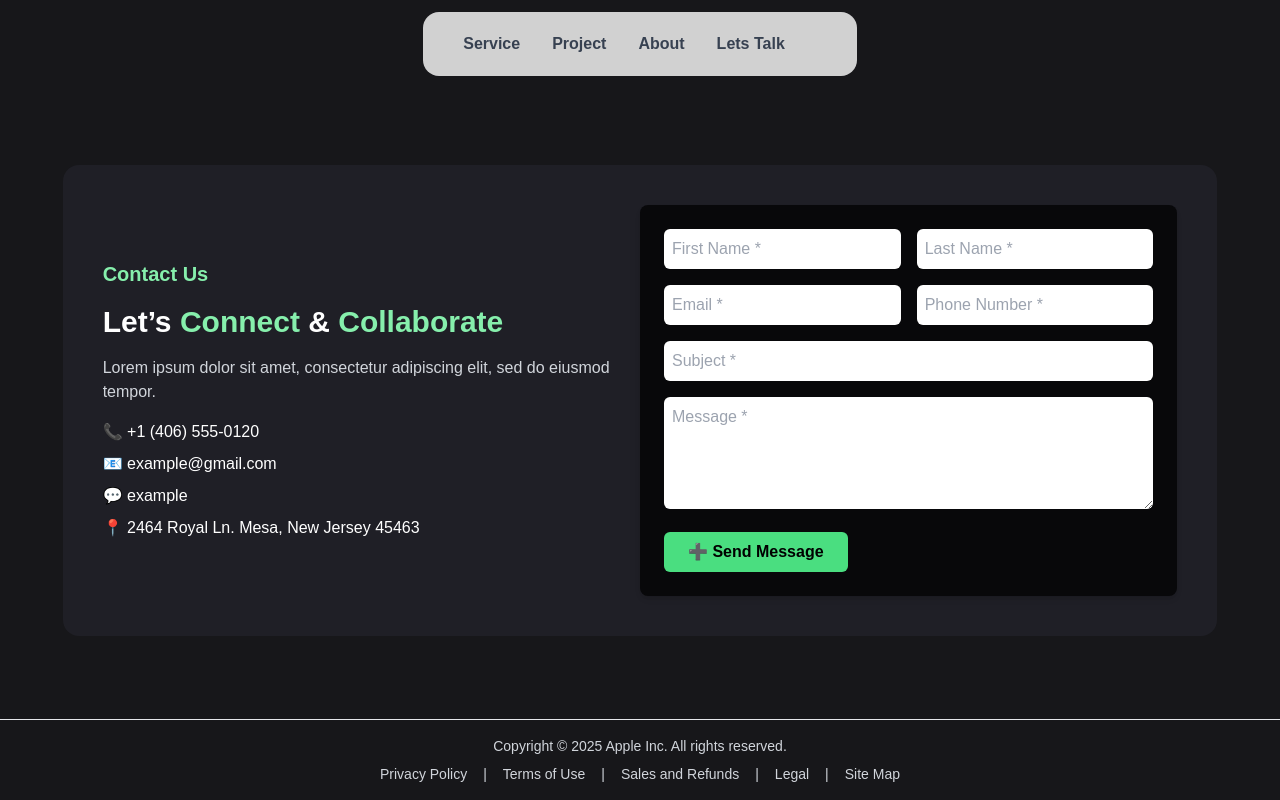
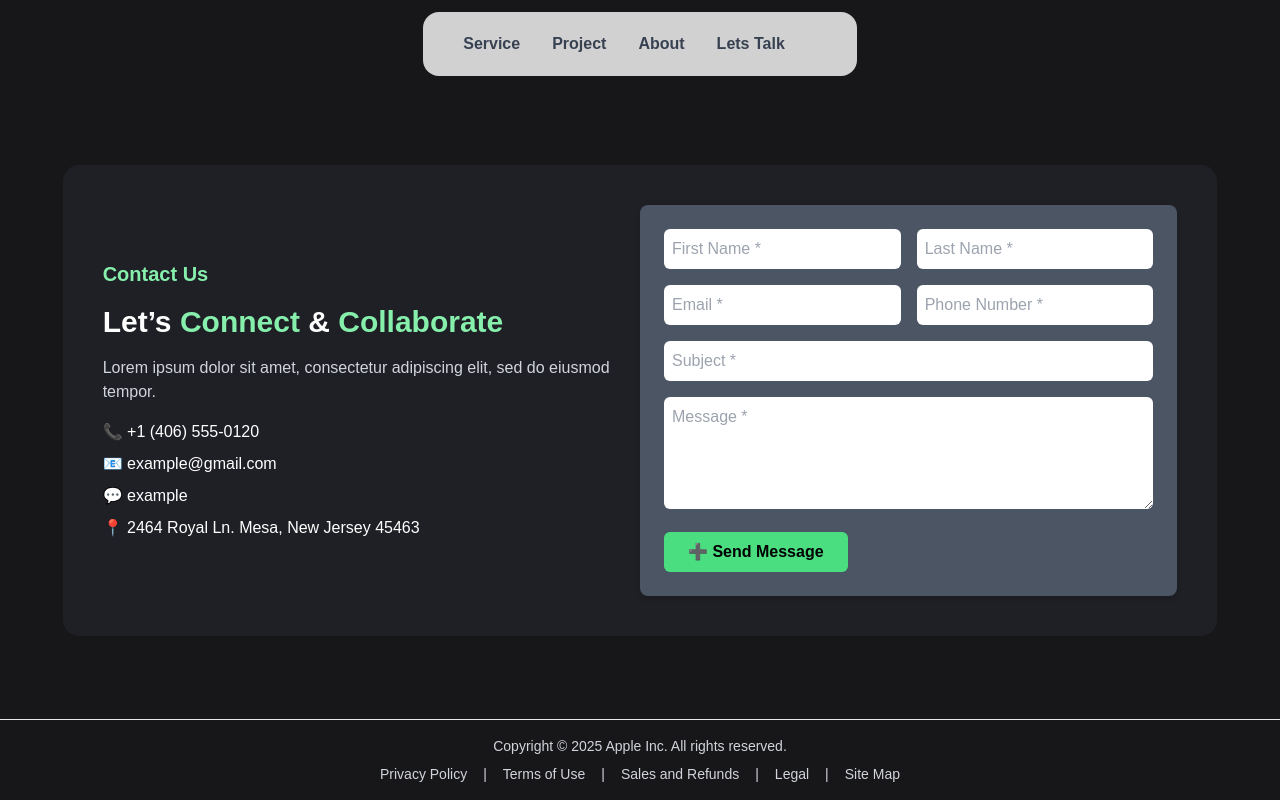
Before and after one commit to Pathum-Hettiarachchi/test_next_js_and_tailwind_css, a Next.js app: page /contact in a window 1280 px wide. Built offline with nearby package versions, Linux system fonts and the light colour scheme.

Commit message:
components backgroung change

```diff
--- a/app/Components/ContactSection.tsx
+++ b/app/Components/ContactSection.tsx
@@ -24,7 +24,7 @@ const ContactSection = () => {
       </div>
 
       {/* Right Section - Form */}
-      <div className="md:w-1/2 bg-cardbg2 p-6 rounded-lg shadow-md">
+      <div className="md:w-1/2 bg-gray-600 p-6 rounded-lg shadow-md">
         <div className="grid grid-cols-1 md:grid-cols-2 gap-4">
           <input type="text" placeholder="First Name *" className="p-2 rounded-md w-full" />
           <input type="text" placeholder="Last Name *" className="p-2 rounded-md w-full" />
```
